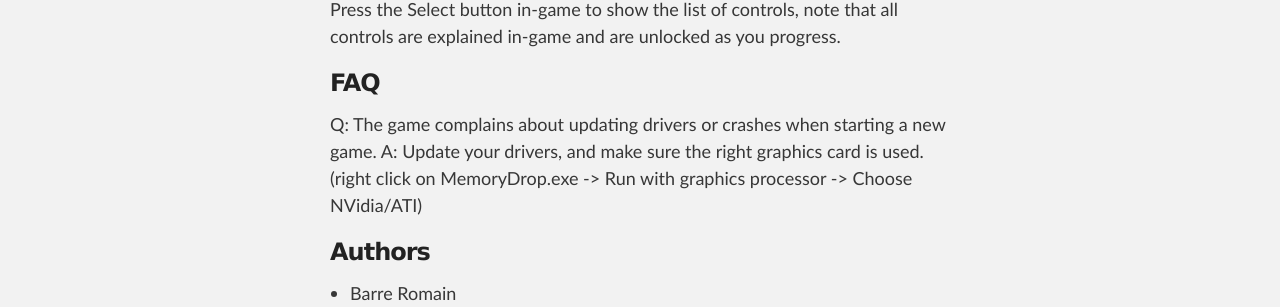
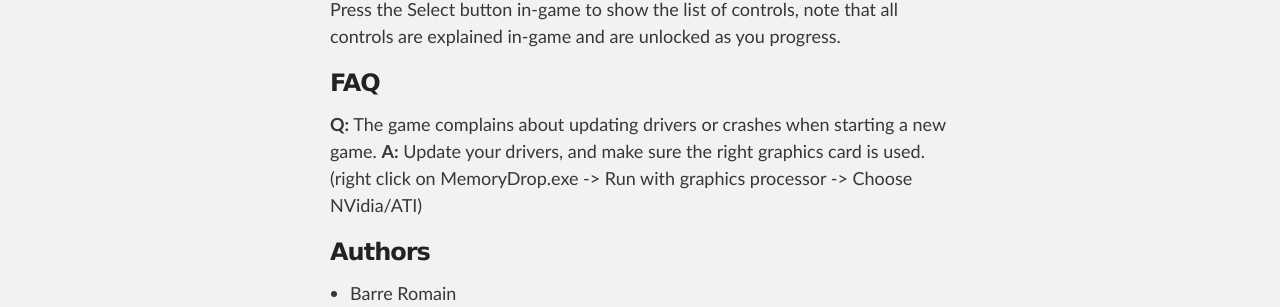
Before and after one commit to Lectem/lectem.github.io, a Jekyll site: the page built from MemoryDrop.md, in a window 1280 px wide. Shown: the part 546-853 px from the top of the page. Built offline with Jekyll 4.4.1, drawn with Linux system fonts in a browser that asks for light colours.

Commit message:
Q&A bold

```diff
--- a/MemoryDrop.md
+++ b/MemoryDrop.md
@@ -23,8 +23,8 @@ Press the Select button in-game to show the list of controls, note that all cont
 
 ### FAQ
 
-Q: The game complains about updating drivers or crashes when starting a new game.
-A: Update your drivers, and make sure the right graphics card is used. (right click on MemoryDrop.exe -> Run with graphics processor -> Choose NVidia/ATI)
+**Q:** The game complains about updating drivers or crashes when starting a new game.
+**A:** Update your drivers, and make sure the right graphics card is used. (right click on MemoryDrop.exe -> Run with graphics processor -> Choose NVidia/ATI)
 
 
 ### Authors
```
